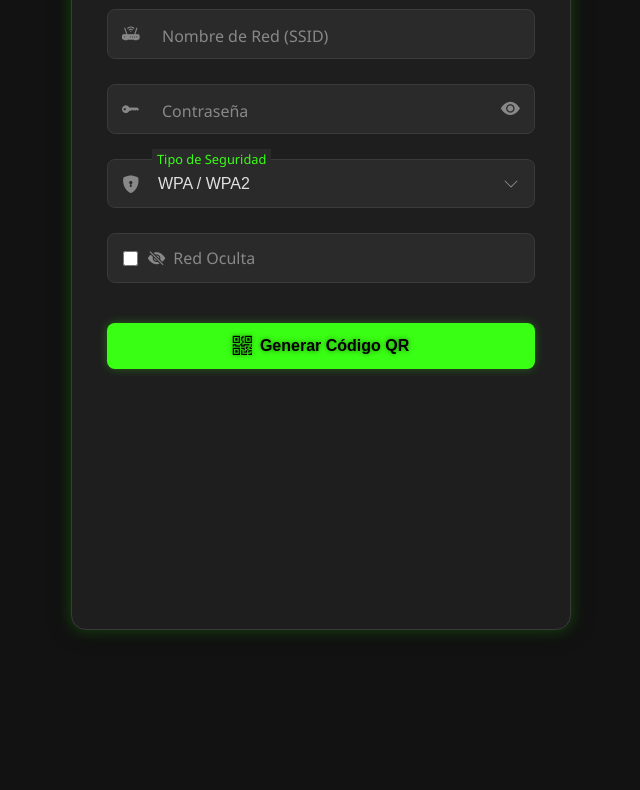
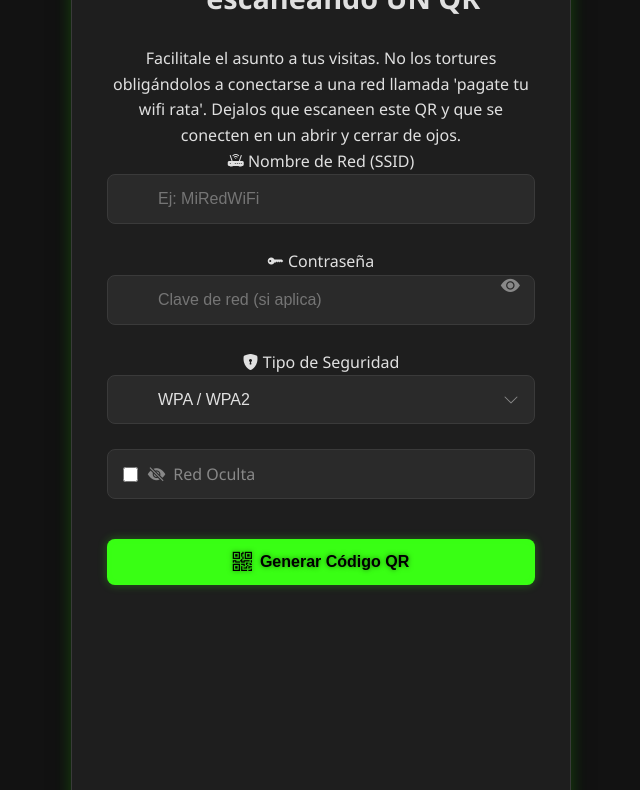
Before and after one commit to LeFitzcarraldo/wifi-qr, a plain HTML site: page index.html in a window 1280 px wide. Shown: the part 122-912 px from the top of the page, without its empty margins (319-959 px from the left). Before the commit the page ends 800 px from the top, so only its background shows below. Drawn offline with nearby package versions, Linux system fonts and the light colour scheme.

Commit message:
Update index.html

```diff
--- a/index.html
+++ b/index.html
@@ -3,35 +3,43 @@
 <head>
     <meta charset="UTF-8">
     <meta name="viewport" content="width=device-width, initial-scale=1.0">
-    <title>Generador QR WiFi Neón</title>
+    <title>Generador QR WiFi - Conexión Fácil</title>
     <link rel="stylesheet" href="https://cdn.jsdelivr.net/npm/bootstrap-icons@1.11.3/font/bootstrap-icons.min.css">
     <link rel="stylesheet" href="style.css">
 </head>
 <body>
 
     <div class="container">
-        <h1><i class="bi bi-wifi"></i> Generador QR WiFi Neón</h1>
+        <h1><i class="bi bi-wifi"></i> Conéctate al wifi escaneando UN QR</h1>
+        <p class="description">
+            Facilitale el asunto a tus visitas. No los tortures obligándolos a conectarse a una red llamada 'pagate tu wifi rata'. Dejalos que escaneen este QR y que se conecten en un abrir y cerrar de ojos.
+        </p>
 
-        <form id="wifi-form" novalidate> <div class="form-group input-group">
-                <span class="input-icon"><i class="bi bi-router-fill"></i></span>
-                <input type="text" id="ssid" name="ssid" required placeholder=" "> <label for="ssid">Nombre de Red (SSID)</label>
+        <form id="wifi-form" novalidate>
+
+            <div class="form-group">
+                <label for="ssid"><i class="bi bi-router-fill"></i> Nombre de Red (SSID)</label>
+                <input type="text" id="ssid" name="ssid" required placeholder="Ej: MiRedWiFi">
             </div>
 
-            <div class="form-group input-group password-group">
-                 <span class="input-icon"><i class="bi bi-key-fill"></i></span>
-                 <input type="password" id="password" name="password" placeholder=" "> <label for="password">Contraseña</label>
+            <div class="form-group">
+                 <label for="password"><i class="bi bi-key-fill"></i> Contraseña</label>
+                 <div class="password-wrapper">
+                     <input type="password" id="password" name="password" placeholder="Clave de red (si aplica)">
                      <button type="button" id="togglePassword" class="password-toggle" title="Mostrar/Ocultar Contraseña">
                          <i class="bi bi-eye-fill"></i>
                      </button>
                  </div>
+            </div>
 
-            <div class="form-group input-group">
-                 <span class="input-icon"><i class="bi bi-shield-lock-fill"></i></span>
-                 <select id="security" name="security" required> <option value="WPA" selected>WPA / WPA2</option>
+            <div class="form-group">
+                <label for="security"><i class="bi bi-shield-lock-fill"></i> Tipo de Seguridad</label>
+                <div class="select-wrapper"> <select id="security" name="security" required>
+                        <option value="WPA" selected>WPA / WPA2</option>
                         <option value="WEP">WEP</option>
                         <option value="nopass">Sin Contraseña (Abierta)</option>
                     </select>
-                 <label for="security" class="label-select">Tipo de Seguridad</label>
+                 </div>
             </div>
 
             <div class="form-group checkbox-group">
@@ -48,19 +56,20 @@
 
         <div id="qrcode-output" class="output-container">
             <div id="qrcode-display">
-                <div id="qrcode-placeholder"><i class="bi bi-upc-scan"></i> Esperando datos...</div>
+                <div id="qrcode-placeholder"><i class="bi bi-upc-scan"></i> El código QR aparecerá aquí</div>
                 <div id="qrcode"></div>
             </div>
             <div id="action-buttons" class="action-buttons">
-                <button id="download-png" class="button export-button" disabled> <i class="bi bi-image-fill"></i> Exportar PNG
+                <button id="download-png" class="button export-button" disabled>
+                    <i class="bi bi-image-fill"></i> Exportar PNG
                 </button>
-                <button id="download-pdf" class="button export-button" disabled> <i class="bi bi-file-earmark-pdf-fill"></i> Exportar PDF (A4)
+                <button id="download-pdf" class="button export-button" disabled>
+                    <i class="bi bi-file-earmark-pdf-fill"></i> Exportar PDF (A4)
                 </button>
                 <a id="hidden-download-link" style="display: none;"></a>
             </div>
         </div>
-    </div> <script src="lib/qrcode.js"></script>
-    <script src="https://cdnjs.cloudflare.com/ajax/libs/jspdf/2.5.1/jspdf.umd.min.js"></script>
+    </div> <script src="lib/qrcode.js"></script> <script src="https://cdnjs.cloudflare.com/ajax/libs/jspdf/2.5.1/jspdf.umd.min.js"></script>
     <script src="script.js" defer></script>
 
 </body>
```
Lines whose indentation alone changed are shown as unchanged.
